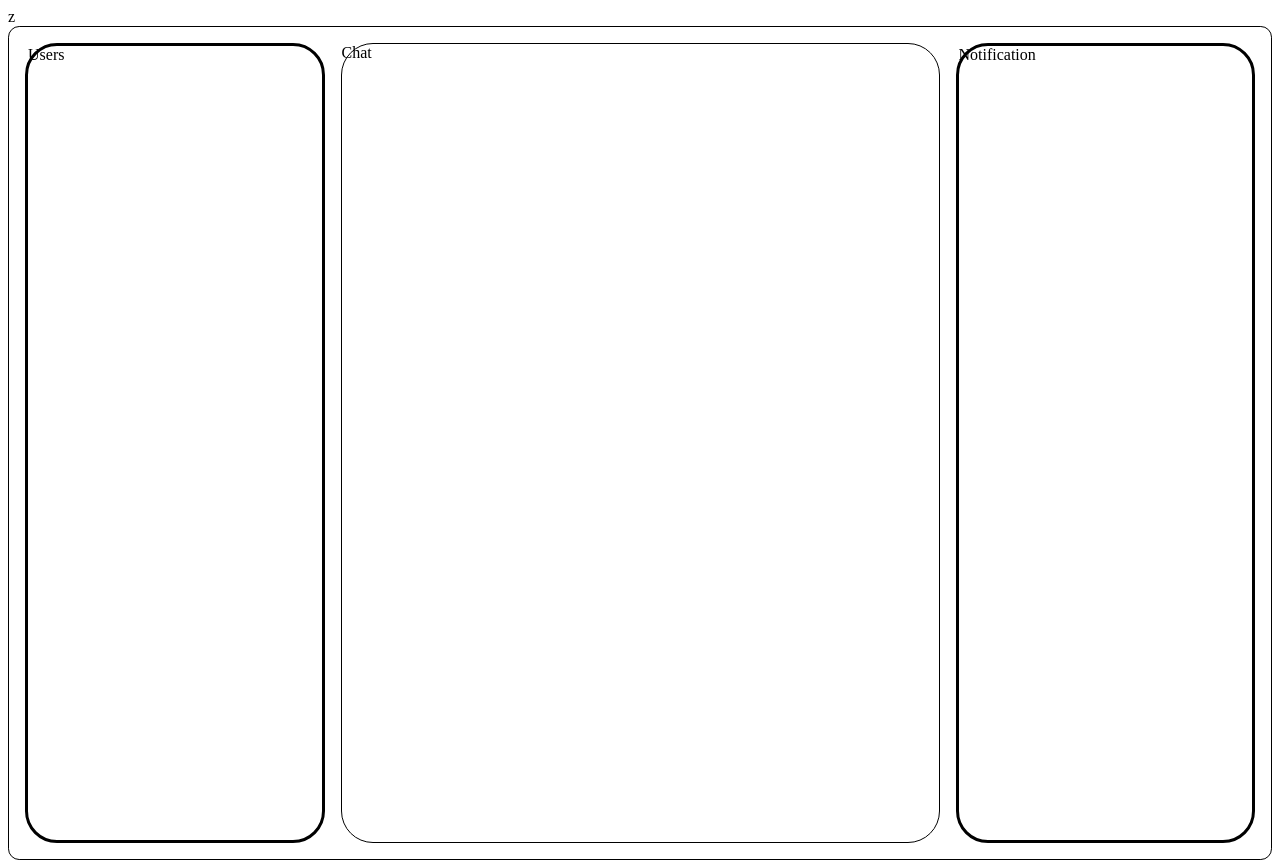
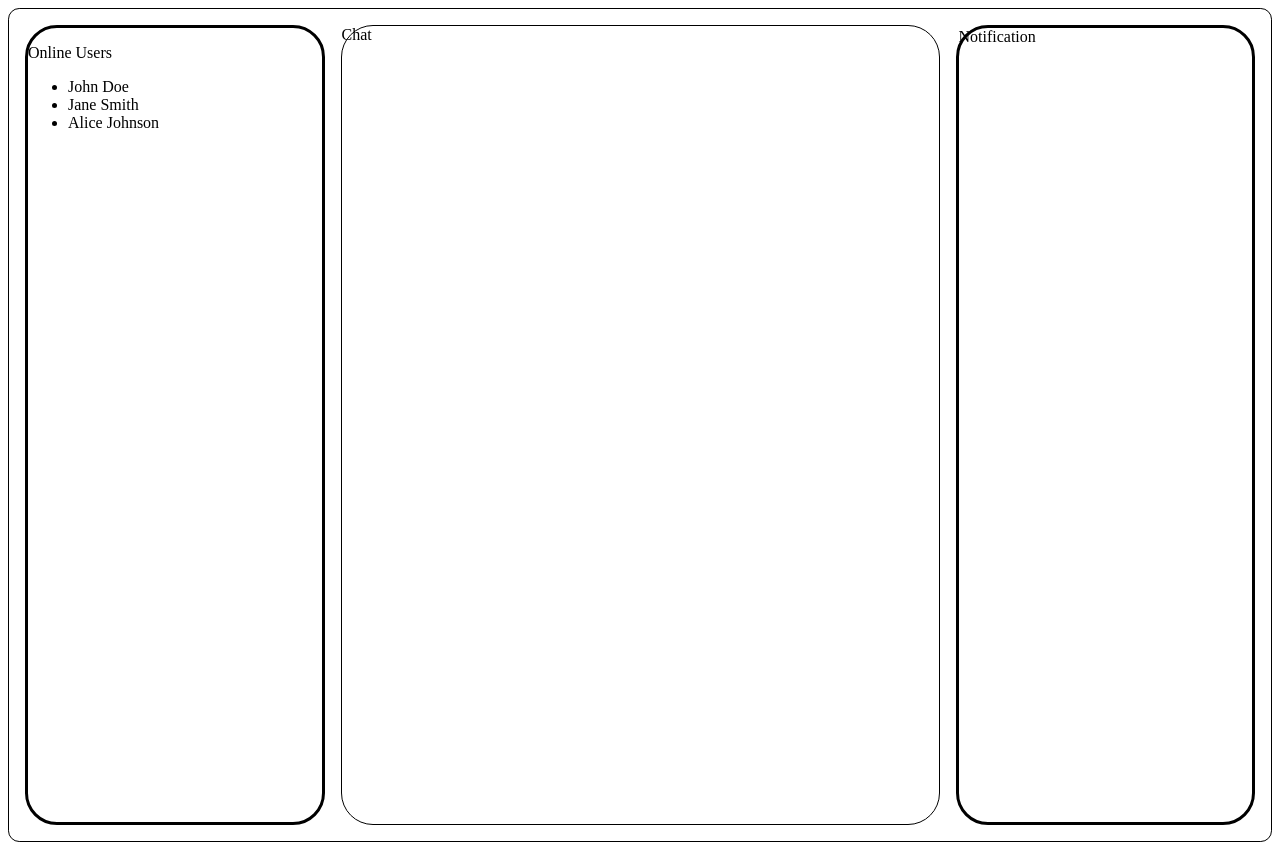
Before and after one commit to Mathieuka/chat-ai, a Vue app: page / in a window 1280 px wide. Built offline with nearby package versions, Linux system fonts and the light colour scheme; the HTML template or start-up script is replaced by a standard one.

Commit message:
add OnlineUserList component and integrate it into App.vue

```diff
--- a/src/App.vue
+++ b/src/App.vue
@@ -1,9 +1,29 @@
-<script setup lang="ts"></script>
+<script setup lang="ts">
+import OnlineUserList from '@/components/OnlineUsersList.vue'
+import { ref } from 'vue'
+
+const users = ref([
+  {
+    id: 1,
+    name: 'John Doe',
+    isOnline: true,
+  },
+  {
+    id: 2,
+    name: 'Jane Smith',
+    isOnline: true,
+  },
+  {
+    id: 3,
+    name: 'Alice Johnson',
+    isOnline: false,
+  },
+])
+</script>
 
 <template>
-  z
   <div class="main-container">
-    <div class="users">Users</div>
+    <OnlineUserList :users="users" />
     <div class="chat">Chat</div>
     <div class="notification">Notification</div>
   </div>
@@ -23,11 +43,6 @@
   border-radius: 0.7rem;
 }
 
-.users {
-  border: 0.2rem solid black;
-  border-radius: 2rem;
-}
-
 .chat {
   border: 0.1rem solid black;
   border-radius: 2rem;
--- /dev/null
+++ b/src/components/OnlineUsersList.vue
@@ -0,0 +1,27 @@
+<script setup lang="ts">
+import { defineProps } from 'vue'
+
+defineProps<{
+  users: {
+    id: number
+    name: string
+    isOnline: boolean
+  }[]
+}>()
+</script>
+
+<template>
+  <div class="users">
+    <p>Online Users</p>
+    <ul>
+      <li v-for="user in users" :key="user.id">{{ user.name }}</li>
+    </ul>
+  </div>
+</template>
+
+<style scoped>
+.users {
+  border: 0.2rem solid black;
+  border-radius: 2rem;
+}
+</style>
```
